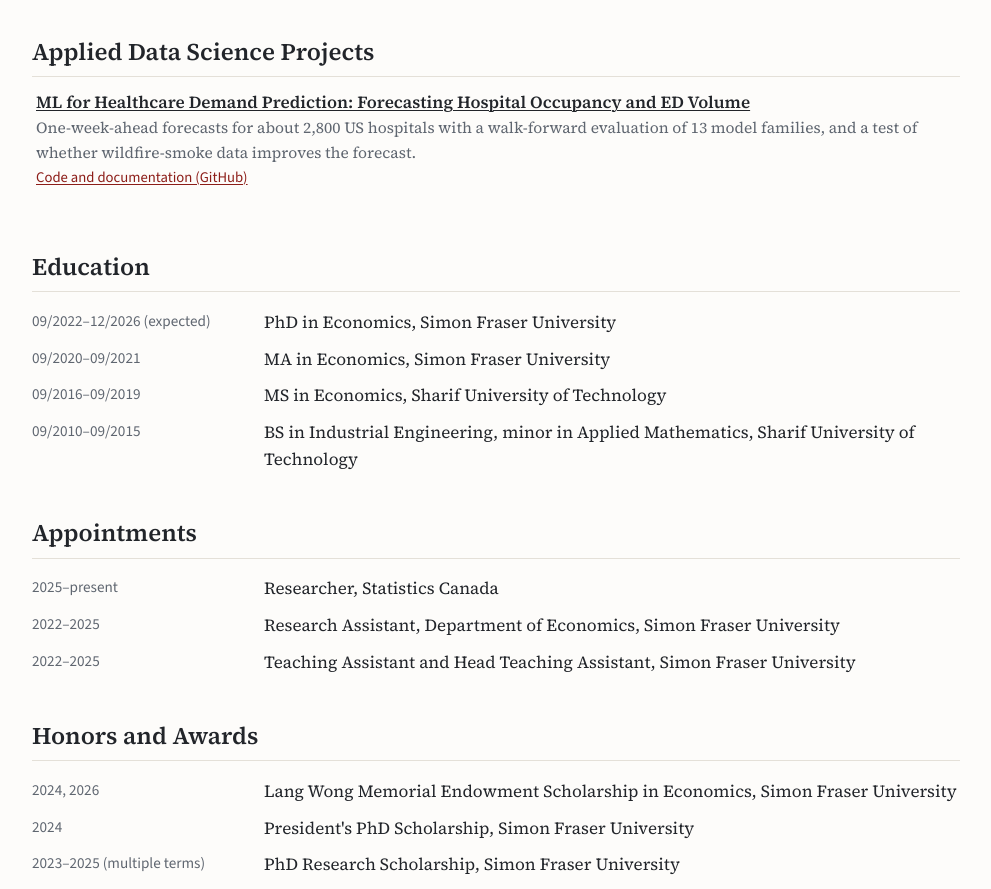
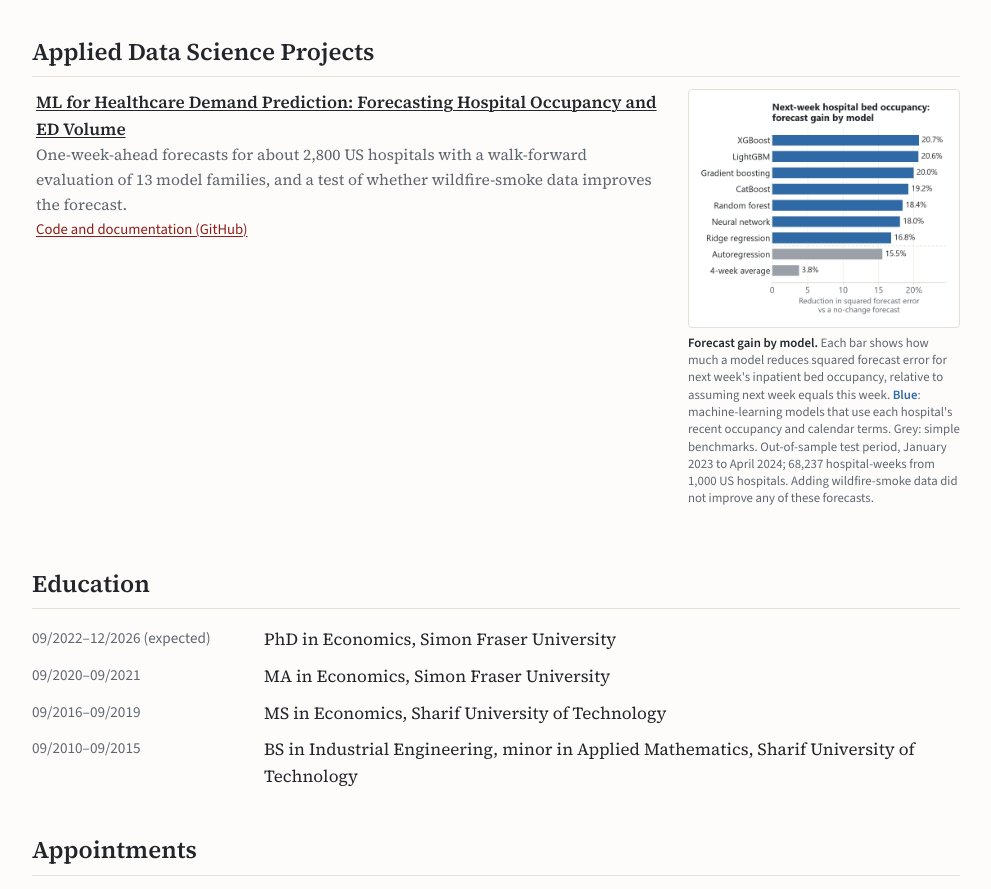
Before and after one commit to MahyarRezazadeh/MahyarRezazadeh.github.io, a plain HTML site: page index.html in a window 1280 px wide. Shown: the part 2778-3667 px from the top of the page, without its empty margins (144-1135 px from the left). Drawn offline with nearby package versions, Linux system fonts and the light colour scheme.

Commit message:
Add forecast figure to the healthcare demand project

```diff
--- a/index.html
+++ b/index.html
@@ -171,12 +171,16 @@
     <section id="projects">
       <h2>Applied Data Science Projects</h2>
       <ul class="papers" style="list-style: none; padding-left: 0;">
-        <li class="paper">
+        <li class="paper has-fig">
           <div class="paper-text">
             <p class="title"><a href="https://github.com/MahyarRezazadeh/ml-healthcare-demand-forecasting">ML for Healthcare Demand Prediction: Forecasting Hospital Occupancy and ED Volume</a></p>
             <p class="meta">One-week-ahead forecasts for about 2,800 US hospitals with a walk-forward evaluation of 13 model families, and a test of whether wildfire-smoke data improves the forecast.</p>
             <p class="paper-links"><a href="https://github.com/MahyarRezazadeh/ml-healthcare-demand-forecasting">Code and documentation (GitHub)</a></p>
           </div>
+          <figure class="paper-fig">
+            <a href="img/fig_hospital_forecast.webp"><img src="img/fig_hospital_forecast.webp" alt="Bar chart: machine-learning models reduce squared forecast error for next-week hospital bed occupancy by 17 to 21 percent relative to a no-change forecast; an autoregression reduces it by 15.5 percent and a 4-week average by 3.8 percent" loading="lazy"></a>
+            <figcaption><strong>Forecast gain by model.</strong> Each bar shows how much a model reduces squared forecast error for next week's inpatient bed occupancy, relative to assuming next week equals this week. <span class="key key-blue">Blue</span>: machine-learning models that use each hospital's recent occupancy and calendar terms. Grey: simple benchmarks. Out-of-sample test period, January 2023 to April 2024; 68,237 hospital-weeks from 1,000 US hospitals. Adding wildfire-smoke data did not improve any of these forecasts.</figcaption>
+          </figure>
         </li>
       </ul>
     </section>
```
Also changed, not shown: img/fig_hospital_forecast.webp (added).
